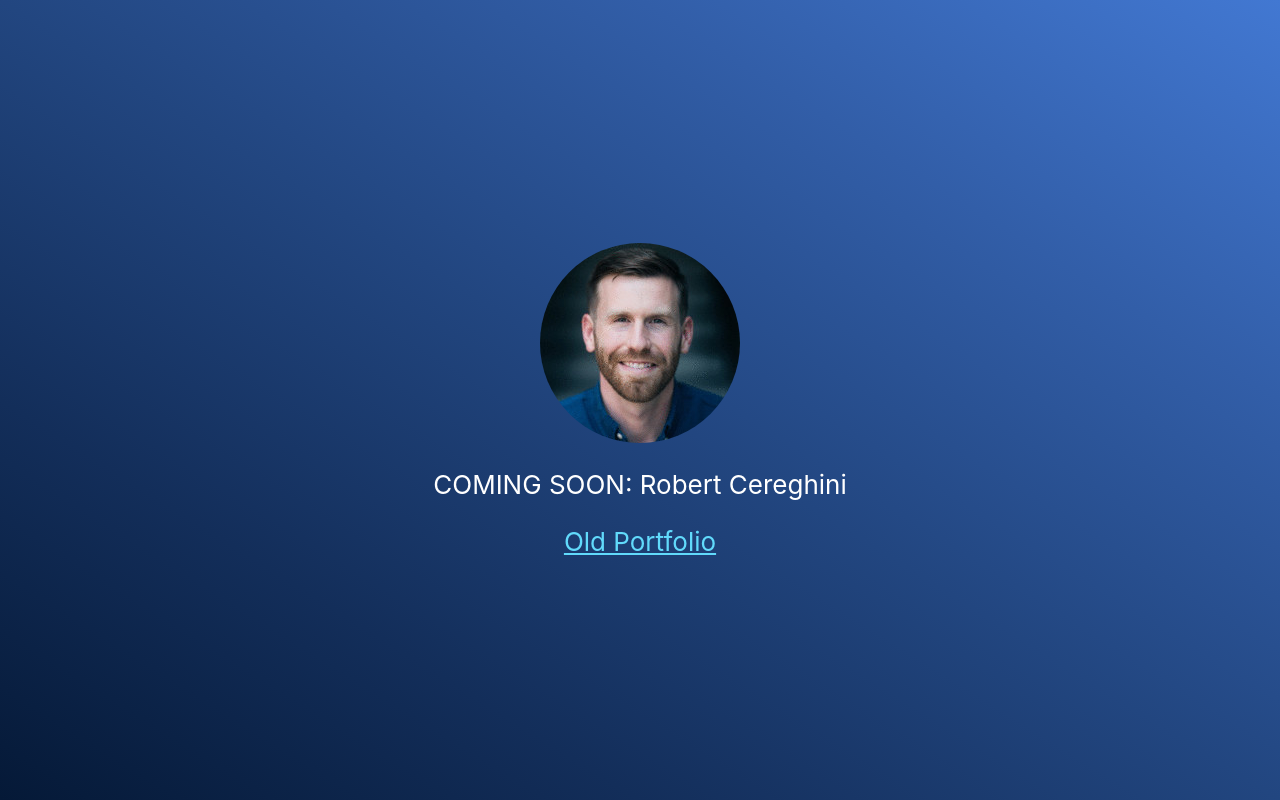
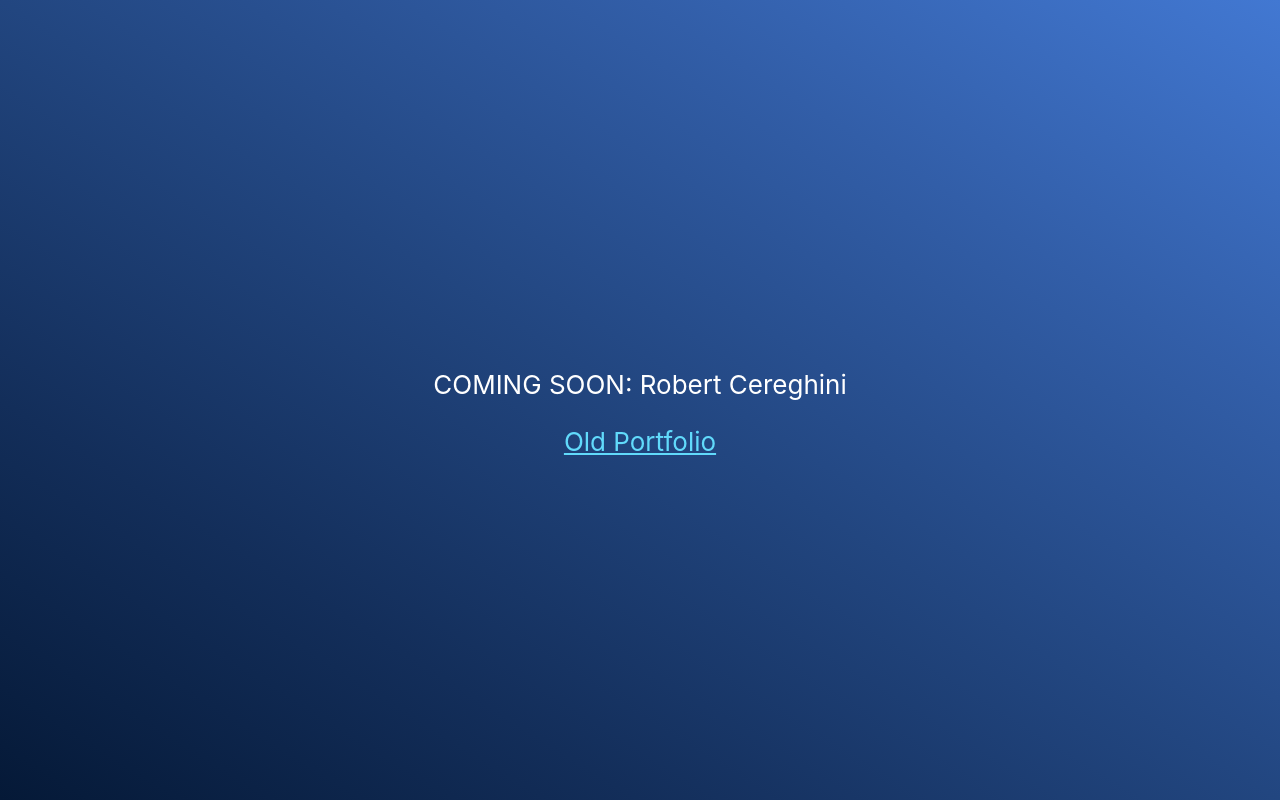
Before and after one commit to rcereghini/portfolio, a React (Create React App) app: page / in a window 1280 px wide. Built offline with nearby package versions, Linux system fonts and the light colour scheme.

Commit message:
removed image

```diff
--- a/src/App.js
+++ b/src/App.js
@@ -6,7 +6,6 @@ function App() {
 	return (
 		<div className="App">
 			<header className="App-header">
-				<img src={logo} alt="logo" style={{ borderRadius: "50%" }} />
 				<p>COMING SOON: Robert Cereghini</p>
 				<a className="App-link" href="https://rcereghini.github.io/" target="_blank">
 					Old Portfolio
```
